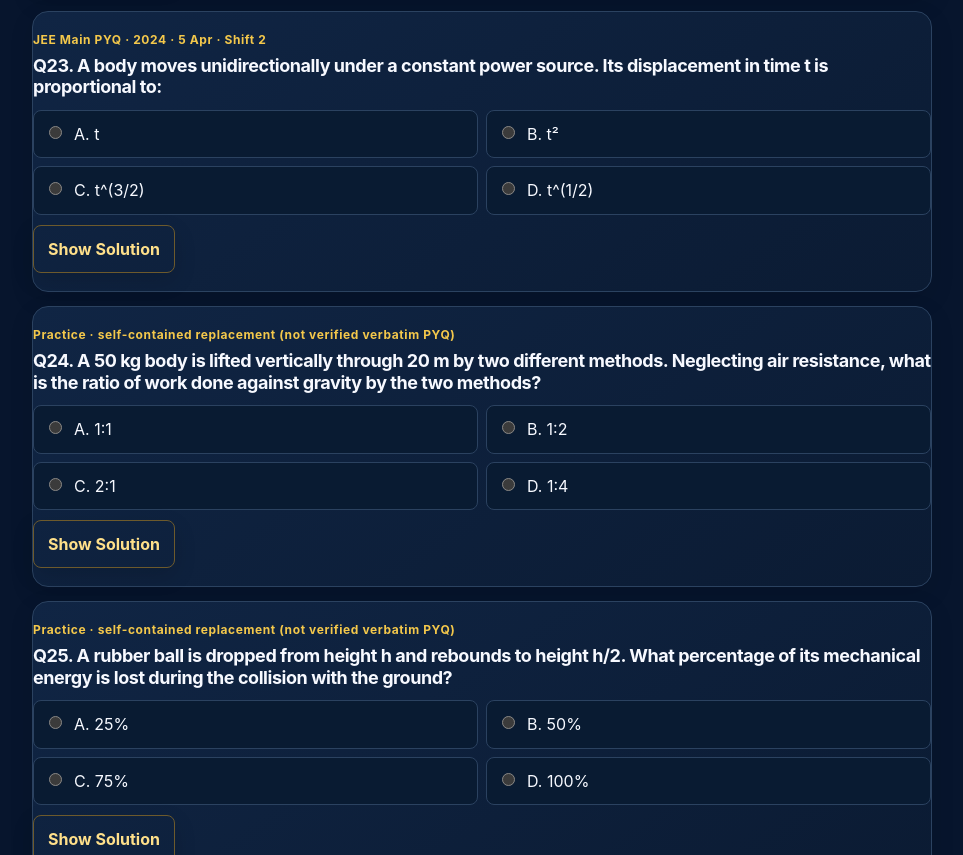
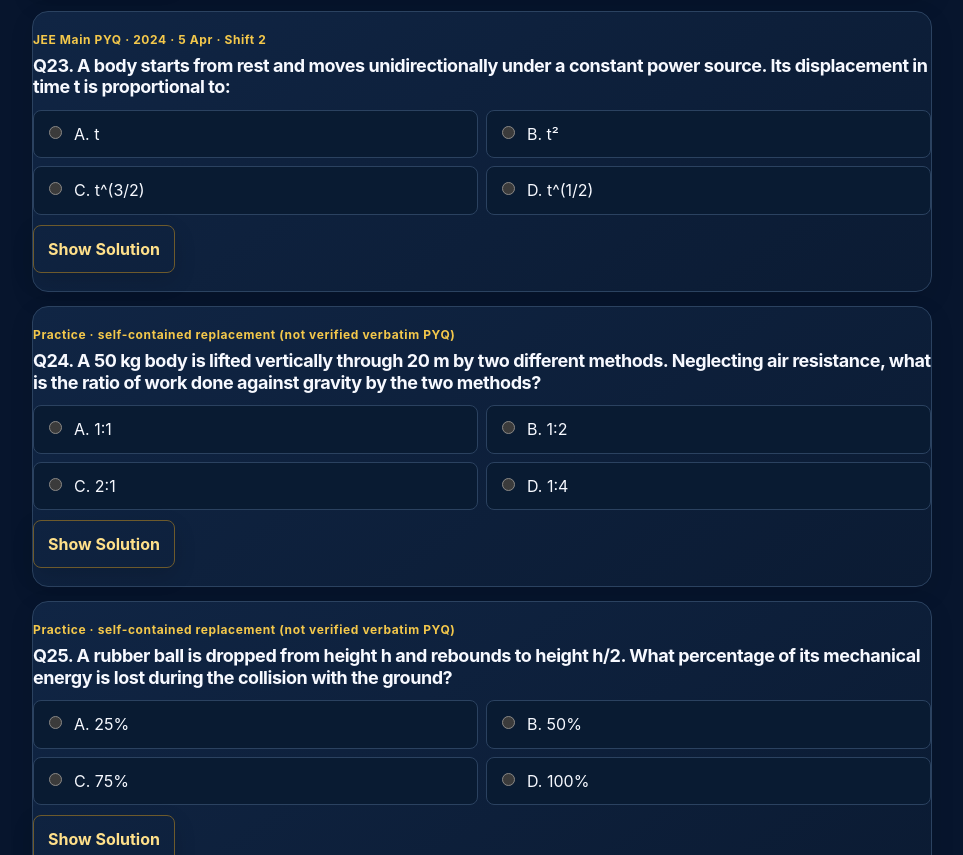
Before and after one commit to vashishthamadhusudan-stack/Rankers-Nest, a plain HTML site: page jee-main-work-power-energy.html in a window 1280 px wide. Shown: the part 7072-7927 px from the top of the page, without its empty margins (158-1121 px from the left). Drawn offline with Linux system fonts and the light colour scheme.

Commit message:
Audit Mechanics questions and correct wording/solution

```diff
--- a/jee-main-work-power-energy.html
+++ b/jee-main-work-power-energy.html
@@ -22,7 +22,7 @@
 <article class="question" data-correct="D" data-scored="true"><div class="meta">JEE Main PYQ · 2024 · 9 Apr · Shift 1</div><h2>Q20. A particle of mass m moves in a straight line with velocity v = α√x. Find the total work done by all forces during displacement from x = 0 to x = d.</h2><div class="opts"><label><input type="radio" name="q19" value="A"> <span>A. m/(2α²d)</span></label><label><input type="radio" name="q19" value="B"> <span>B. md/(2α²)</span></label><label><input type="radio" name="q19" value="C"> <span>C. 2mα²d</span></label><label><input type="radio" name="q19" value="D"> <span>D. mα²d/2</span></label></div><div class="solution" hidden><strong>Correct answer: D. mα²d/2</strong> <p class="note">Working: By work–energy theorem, Wnet=ΔK=½m(vf²−vi²). With v=α√x, vi=0 at x=0 and vf²=α²d, so Wnet=mα²d/2.</p></div><button type="button" class="solution-toggle" aria-expanded="false" onclick="toggleSolution(this)">Show Solution</button></article>
 <article class="question" data-correct="A" data-scored="true"><div class="meta">JEE Main PYQ · 2024 · 8 Apr · Shift 1</div><h2>Q21. A stationary particle breaks into two parts of masses m_A and m_B with velocities v_A and v_B. The ratio of kinetic energies K_B : K_A is:</h2><div class="opts"><label><input type="radio" name="q20" value="A"> <span>A. v_B : v_A</span></label><label><input type="radio" name="q20" value="B"> <span>B. m_B : m_A</span></label><label><input type="radio" name="q20" value="C"> <span>C. m_Bv_B : m_Av_A</span></label><label><input type="radio" name="q20" value="D"> <span>D. 1 : 1</span></label></div><div class="solution" hidden><strong>Correct answer: A. vB : vA</strong> <p class="note">Working: Since initial momentum is zero, mAvA=mBvB. Therefore KB/KA=(½mBvB²)/(½mAvA²)=vB/vA.</p></div><button type="button" class="solution-toggle" aria-expanded="false" onclick="toggleSolution(this)">Show Solution</button></article>
 <article class="question" data-correct="A" data-scored="true"><div class="meta">JEE Main PYQ · 2024 · 6 Apr · Shift 1</div><h2>Q22. A 50 g bullet is fired at 100 m/s into plywood and emerges at 40 m/s. The percentage loss of kinetic energy is:</h2><div class="opts"><label><input type="radio" name="q21" value="A"> <span>A. 84%</span></label><label><input type="radio" name="q21" value="B"> <span>B. 16%</span></label><label><input type="radio" name="q21" value="C"> <span>C. 32%</span></label><label><input type="radio" name="q21" value="D"> <span>D. 44%</span></label></div><div class="solution" hidden><strong>Correct answer: A. 84%</strong> <p class="note">Working: Percentage loss=[1−Kf/Ki]×100=[1−(vf/vi)²]×100=[1−(40/100)²]×100=84%.</p></div><button type="button" class="solution-toggle" aria-expanded="false" onclick="toggleSolution(this)">Show Solution</button></article>
-<article class="question" data-correct="C" data-scored="true"><div class="meta">JEE Main PYQ · 2024 · 5 Apr · Shift 2</div><h2>Q23. A body moves unidirectionally under a constant power source. Its displacement in time t is proportional to:</h2><div class="opts"><label><input type="radio" name="q22" value="A"> <span>A. t</span></label><label><input type="radio" name="q22" value="B"> <span>B. t²</span></label><label><input type="radio" name="q22" value="C"> <span>C. t^(3/2)</span></label><label><input type="radio" name="q22" value="D"> <span>D. t^(1/2)</span></label></div><div class="solution" hidden><strong>Correct answer: C. t^(3/2)</strong> <p class="note">Working: Constant power gives dK/dt=P. Since K=½mv², v∝√t. Integrating v with respect to time gives displacement x∝t^(3/2).</p></div><button type="button" class="solution-toggle" aria-expanded="false" onclick="toggleSolution(this)">Show Solution</button></article>
+<article class="question" data-correct="C" data-scored="true"><div class="meta">JEE Main PYQ · 2024 · 5 Apr · Shift 2</div><h2>Q23. A body starts from rest and moves unidirectionally under a constant power source. Its displacement in time t is proportional to:</h2><div class="opts"><label><input type="radio" name="q22" value="A"> <span>A. t</span></label><label><input type="radio" name="q22" value="B"> <span>B. t²</span></label><label><input type="radio" name="q22" value="C"> <span>C. t^(3/2)</span></label><label><input type="radio" name="q22" value="D"> <span>D. t^(1/2)</span></label></div><div class="solution" hidden><strong>Correct answer: C. t^(3/2)</strong> <p class="note">Working: Constant power gives dK/dt=P. Since K=½mv², v∝√t. Integrating v with respect to time gives displacement x∝t^(3/2).</p></div><button type="button" class="solution-toggle" aria-expanded="false" onclick="toggleSolution(this)">Show Solution</button></article>
 <article class="question" data-correct="A" data-scored="true"><div class="meta">Practice · self-contained replacement (not verified verbatim PYQ)</div><h2>Q24. A 50 kg body is lifted vertically through 20 m by two different methods. Neglecting air resistance, what is the ratio of work done against gravity by the two methods?</h2><div class="opts"><label><input type="radio" name="q23" value="A"> <span>A. 1:1</span></label><label><input type="radio" name="q23" value="B"> <span>B. 1:2</span></label><label><input type="radio" name="q23" value="C"> <span>C. 2:1</span></label><label><input type="radio" name="q23" value="D"> <span>D. 1:4</span></label></div><div class="solution" hidden><strong>Correct answer: A. 1:1</strong><p>Work against gravity depends only on height change, W=mgΔh. Both methods raise the same body through the same height, so the ratio is 1:1.</p></div><button type="button" class="solution-toggle" aria-expanded="false" onclick="toggleSolution(this)">Show Solution</button></article>
 <article class="question" data-correct="B" data-scored="true"><div class="meta">Practice · self-contained replacement (not verified verbatim PYQ)</div><h2>Q25. A rubber ball is dropped from height h and rebounds to height h/2. What percentage of its mechanical energy is lost during the collision with the ground?</h2><div class="opts"><label><input type="radio" name="q24" value="A"> <span>A. 25%</span></label><label><input type="radio" name="q24" value="B"> <span>B. 50%</span></label><label><input type="radio" name="q24" value="C"> <span>C. 75%</span></label><label><input type="radio" name="q24" value="D"> <span>D. 100%</span></label></div><div class="solution" hidden><strong>Correct answer: B. 50%</strong><p>Before impact the mechanical energy is mgh; after rebound it is mg(h/2). Fractional loss=[mgh−mg(h/2)]/(mgh)=1/2=50%.</p></div><button type="button" class="solution-toggle" aria-expanded="false" onclick="toggleSolution(this)">Show Solution</button></article><button class="submit" type="button" onclick="grade()">Submit Test</button><button class="print" type="button" onclick="window.print()">Print / Save PDF</button><p id="result" class="result" aria-live="polite"></p></form><p><a href="jee-main-mechanics.html">← Return to all Mechanics chapters</a></p></main><script>
 function toggleSolution(button){const solution=button.previousElementSibling;const show=solution.hidden;solution.hidden=!show;button.textContent=show?'Hide Solution':'Show Solution';button.setAttribute('aria-expanded',String(show));}
```
